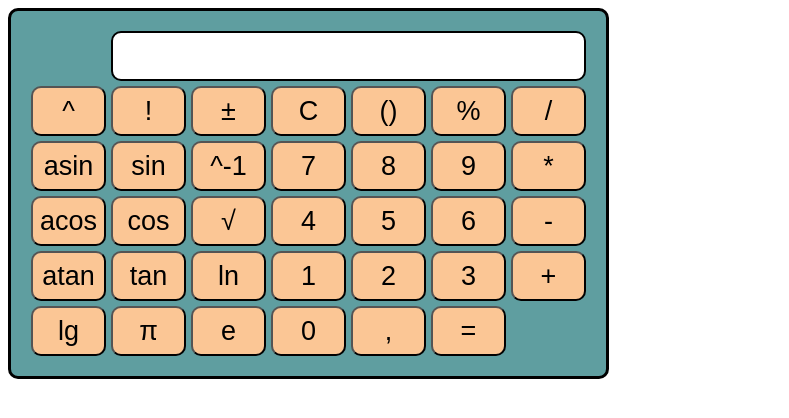
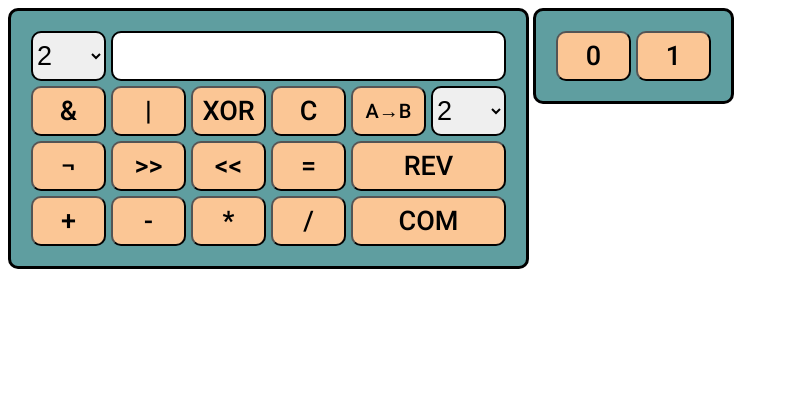
Before and after one commit to ArtemBE/Practice2, a website: page prog/prog.html in a window 1280 px wide. Shown: the whole page, without its empty margins (0-789 px from the left). Drawn offline with Linux system fonts and the light colour scheme; files whose address does not match are found by name.

Commit message:
secondInterface

```diff
--- a/main/style-main.css
+++ b/main/style-main.css
@@ -1,3 +1,44 @@
+@font-face {
+    font-family: 'Roboto';
+    src: url('../fonts/Roboto-Medium.ttf') format('truetype');
+}
+
+:root {
+    --bw: 75px;
+    --bh: 50px;
+}
+
+#calc {
+    display: grid;
+    grid-template-columns: repeat(7, var(--bw));
+    grid-template-rows: repeat(6, var(--bh));
+    gap: 5px;
+}
+
+#calc>button {
+    border-radius: 10px;
+    /* box-shadow: 2px 1px 2px rgb(150, 150, 150); */
+    font-family: 'Roboto';
+    font-weight: 400;
+    font-size: 27px;
+    background-color: rgba(251, 198, 149, 1);
+}
+
+#calc>button:hover {
+    border-radius: 10px;
+    cursor: pointer;
+    background-color: rgb(251, 232, 149);
+
+}
+
+#calc-wrap {
+    border: 3px solid black;
+    padding: 20px;
+    display: inline-block;
+    background-color: cadetblue;
+    border-radius: 10px;
+}
+
 #calc button:nth-child(34) {
     grid-column: 4/6;
 }
@@ -9,3 +50,10 @@
 #calc button:nth-child(1):hover {
     background-color: rgb(250, 129, 129);
 }
+
+#calc>input {
+    grid-column: 2/8;
+    font-size: 27px;
+    border: 2px solid black;
+    border-radius: 10px;
+}
--- a/prog/prog.html
+++ b/prog/prog.html
@@ -4,49 +4,49 @@
     <meta charset="UTF-8">
     <meta name="viewport" content="width=device-width, initial-scale=1.0">
 
-    <link rel="stylesheet" href="./../style.css">
     <link rel="stylesheet" href="./style-prog.css">
     <title>Document</title>
 </head>
 <body>
-    <div id="calc-wrap">
-        <form id="calc">
-            <input type="text">
-            <button>^</button>
-            <button>!</button>
-            <button>±</button>
-            <button>C</button>
-            <button>()</button>
-            <button>%</button>
-            <button>/</button>
-            <button>asin</button>
-            <button>sin</button>
-            <button>^-1</button>
-            <button class="digit">7</button>
-            <button class="digit">8</button>
-            <button class="digit">9</button>
-            <button>*</button>
-            <button>acos</button>
-            <button>cos</button>
-            <button>√</button>
-            <button class="digit">4</button>
-            <button class="digit">5</button>
-            <button class="digit">6</button>
-            <button>-</button>
-            <button>atan</button>
-            <button>tan</button>
-            <button>ln</button>
-            <button class="digit">1</button>
-            <button class="digit">2</button>
-            <button class="digit">3</button>
-            <button>+</button>
-            <button>lg</button>
-            <button>π</button>
-            <button>e</button>
-            <button class="digit">0</button>
-            <button>,</button>
-            <button>=</button>
-        </form>
+    <div class="full-calc-wrap">
+        <div id="calc-wrap" class="wrap">
+            <form id="calc" class="calc">
+                <select name="numSys" id="numSys">
+                    <option value="2">2</option>
+                    <option value="8">8</option>
+                    <option value="10">10</option>
+                    <option value="16">16</option>
+                </select>
+                <input type="text">
+                <button>&</button>
+                <button>|</button>
+                <button>XOR</button>
+                <button>C</button>
+                <button>A&#8594B</button>
+                <select name="numSysTo" id="numSysTo">
+                    <option value="2">2</option>
+                    <option value="8">8</option>
+                    <option value="10">10</option>
+                    <option value="16">16</option>
+                </select>
+                <button>¬</button>
+                <button>&#62&#62</button>
+                <button>&#60&#60</button>
+                <button>=</button>
+                <button>REV</button>
+                <button>+</button>
+                <button>-</button>
+                <button>*</button>
+                <button>/</button>
+                <button>COM</button>
+            </form>
+        </div>
+        <div id="number-wrap" class="wrap">
+            <form id="numbers" class="calc s2">
+                <button>0</button>
+                <button>1</button>
+            </form>
+        </div>
     </div>
     <script src="./client-main.js"></script>
 </body>
--- a/prog/style-prog.css
+++ b/prog/style-prog.css
@@ -0,0 +1,119 @@
+@font-face {
+    font-family: 'Roboto';
+    src: url('../fonts/Roboto-Medium.ttf') format('truetype');
+}
+
+:root {
+    --bw: 75px;
+    --bh: 50px;
+}
+
+#calc {
+    display: grid;
+    grid-template-columns: repeat(6, var(--bw));
+    grid-template-rows: repeat(4, var(--bh));
+    gap: 5px;
+}
+
+.calc>button {
+    border-radius: 10px;
+    /* box-shadow: 2px 1px 2px rgb(150, 150, 150); */
+    font-family: 'Roboto';
+    font-weight: 400;
+    font-size: 27px;
+    background-color: rgba(251, 198, 149, 1);
+    transition: .2s;
+}
+
+.calc>button:hover {
+    cursor: pointer;
+    background-color: rgb(251, 232, 149);
+}
+
+.wrap {
+    border: 3px solid black;
+    padding: 20px;
+    display: inline-block;
+    background-color: cadetblue;
+    border-radius: 10px;
+    box-sizing: border-box;
+}
+
+#calc button:nth-child(34) {
+    grid-column: 4/6;
+}
+
+#calc button:nth-child(1) {
+    background-color: rgb(253, 98, 98);
+}
+
+#calc button:nth-child(1):hover {
+    background-color: rgb(250, 129, 129);
+}
+
+#calc>input {
+    grid-column: 2/7;
+    font-size: 27px;
+    border: 2px solid black;
+    border-radius: 10px;
+}
+
+#calc>button:nth-child(7) {
+    font-size: 20px;
+}
+
+#calc>button:nth-child(13) {
+    grid-column: 5/span 2;
+}
+
+#calc>button:nth-child(18) {
+    grid-column: 5/span 2;
+}
+
+#calc>button:nth-child(23) {
+    grid-column: 5/span 2;
+}
+
+#calc>button:nth-child(28) {
+    grid-column: 5/span 2;
+}
+
+#calc>select {
+    font-size: 27px;
+    border: 2px solid black;
+    border-radius: 10px;
+}
+
+.full-calc-wrap {}
+
+.s2 {
+    display: grid;
+    grid-template-columns: repeat(2, var(--bw));
+    grid-auto-rows: var(--bh);
+    gap: 5px;
+}
+
+.s8 {
+    display: grid;
+    grid-template-columns: repeat(2, var(--bw));
+    grid-auto-rows: var(--bh);
+    gap: 5px;
+}
+
+.s10 {
+    display: grid;
+    grid-template-columns: repeat(3, var(--bw));
+    grid-auto-rows: var(--bh);
+    gap: 5px;
+}
+
+.s10 button:nth-child(10) {
+    grid-column: 1/span 3;
+}
+
+.s16 {
+    display: grid;
+    grid-template-columns: repeat(4, var(--bw));
+    grid-auto-rows: var(--bh);
+    gap: 5px;
+}
--- a/style.css
+++ /dev/null
@@ -1,43 +0,0 @@
-@import url("fonts/Roboto-Medium.ttf");
-
-:root {
-    --bw: 75px;
-    --bh: 50px;
-}
-
-#calc {
-    display: grid;
-    grid-template-columns: repeat(7, var(--bw));
-    grid-template-rows: repeat(6, var(--bh));
-    gap: 5px;
-}
-
-#calc>input {
-    grid-column: 2/8;
-    font-size: 27px;
-    border: 2px solid black;
-    border-radius: 10px;
-}
-
-#calc>button {
-    border-radius: 10px;
-    /* box-shadow: 2px 1px 2px rgb(150, 150, 150); */
-    font-weight: 400;
-    font-size: 27px;
-    background-color: rgba(251, 198, 149, 1);
-}
-
-#calc>button:hover {
-    border-radius: 10px;
-    cursor: pointer;
-    background-color: rgb(251, 232, 149);
-
-}
-
-#calc-wrap {
-    border: 3px solid black;
-    padding: 20px;
-    display: inline-block;
-    background-color: cadetblue;
-    border-radius: 10px;
-}
```
Also changed, not shown: main/mainn.html (+0 -2 lines), prog/client-prog.js (+29 -0 lines), server.js (+17 -0 lines).
